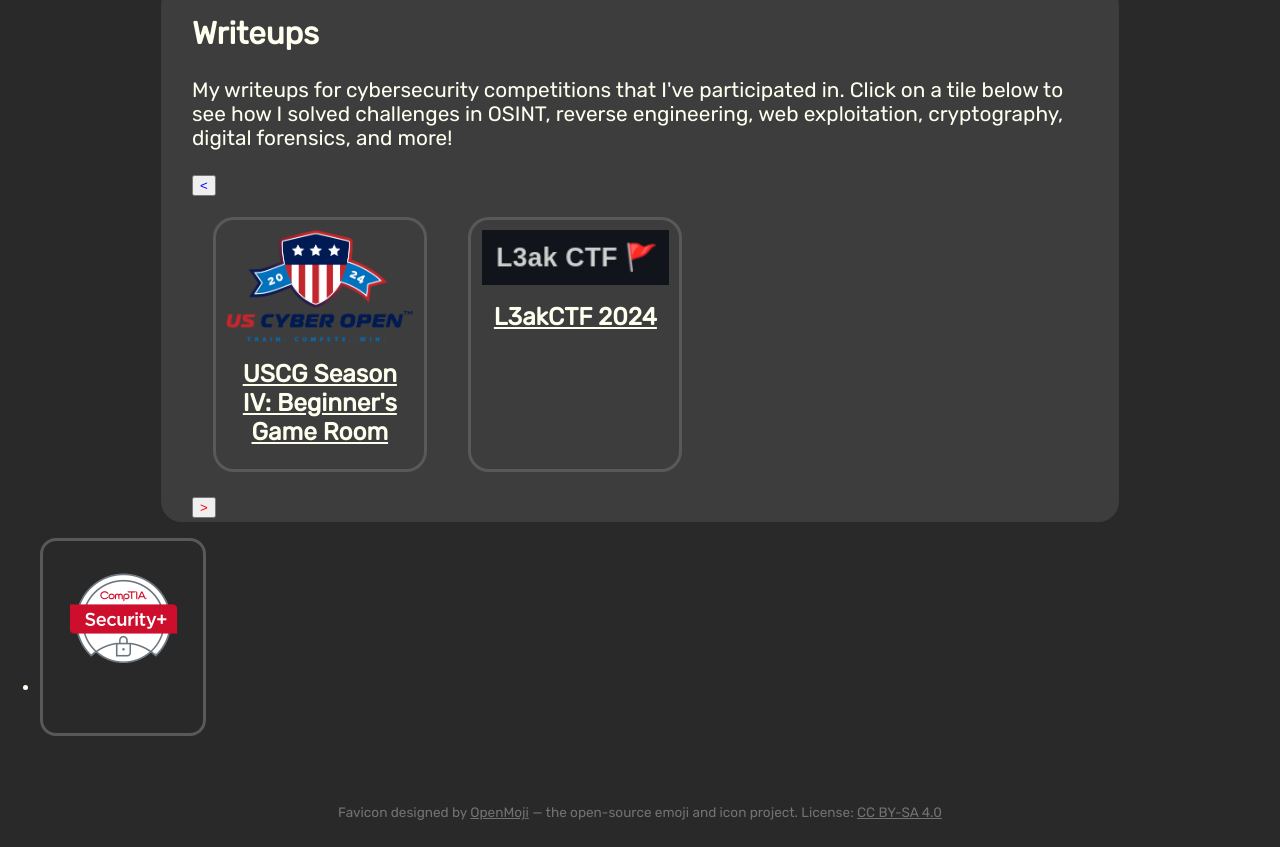
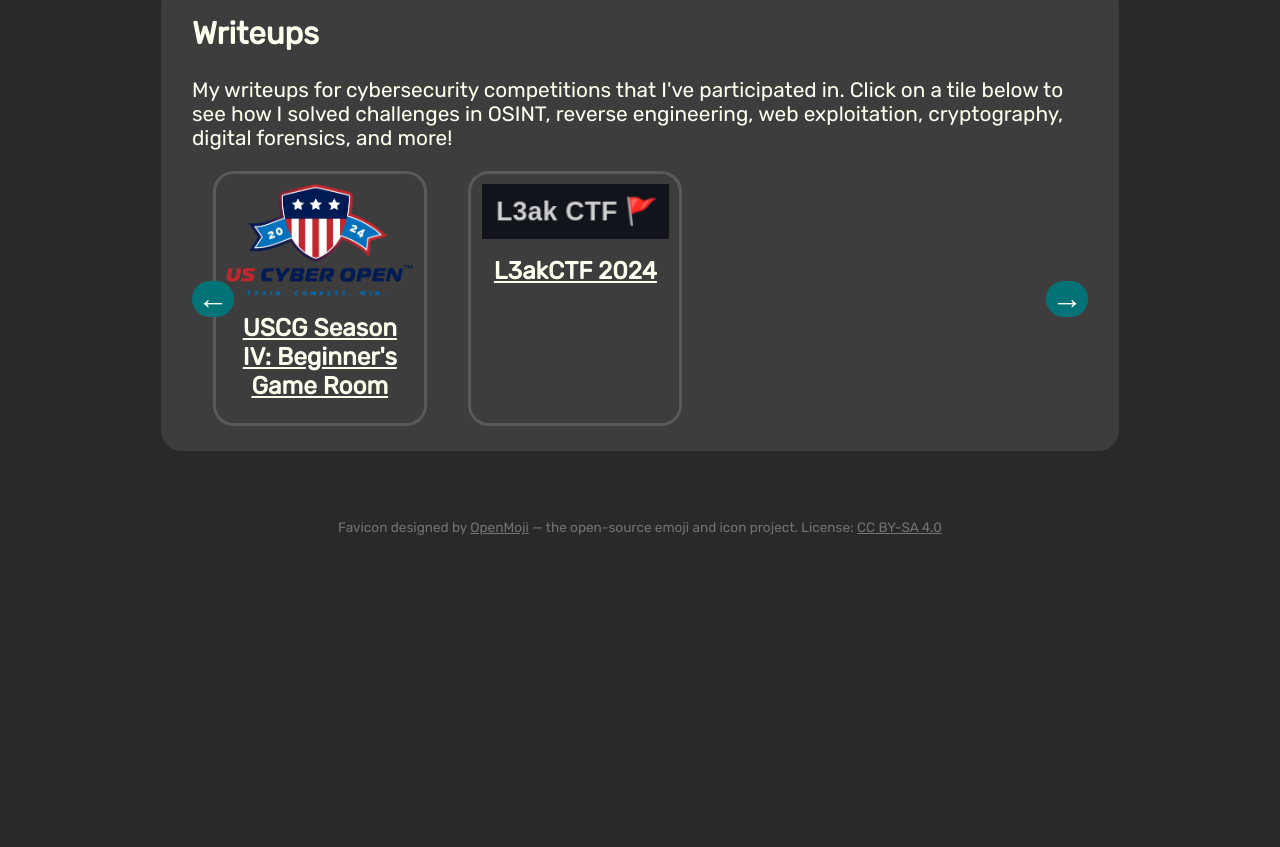
Before and after one commit to rstacks/my-website, a React (Vite) app: page /home in a window 1280 px wide. Shown: the part 1338-2185 px from the top of the page. After the commit the page ends 1901 px from the top, so only its background shows below. Built offline with nearby package versions, Linux system fonts and the light colour scheme.

Commit message:
Arrow buttons styled and placed correctly

```diff
--- a/src/components/PortfolioComponent.jsx
+++ b/src/components/PortfolioComponent.jsx
@@ -7,14 +7,7 @@ export function PortfolioComponent() {
     <>
       <Header text="PORTFOLIO" />
       <article>
-        <section>
-          <WriteupsSection />
-          <ul>
-            <li>
-              <PortfolioItem imageSrc="/images/logosecurityplus.png" imageAlt="temp" />
-            </li>
-          </ul>
-        </section>
+        <WriteupsSection />
       </article>
     </>
   );
--- a/src/components/WriteupsSection.jsx
+++ b/src/components/WriteupsSection.jsx
@@ -9,7 +9,8 @@ export function WriteupsSection() {
         Click on a tile below to see how I solved challenges in OSINT, reverse
         engineering, web exploitation, cryptography, digital forensics, and more!
       </p>
-      <button id="writeups-left-button">&lt;</button>
+      <div id="writeups-list">
+        <button id="writeups-left-button">←</button>
         <ul>
           <li>
             <PortfolioItem imageSrc="/images/uscg-2024-logo.png" imageAlt="USCG 2024 Logo"
@@ -20,7 +21,8 @@ export function WriteupsSection() {
               title="L3akCTF 2024" />
           </li>
         </ul>
-      <button id="writeups-right-button">&gt;</button>
+        <button id="writeups-right-button">→</button>
+      </div>
     </section>
   );
 }
--- a/src/styles.css
+++ b/src/styles.css
@@ -393,12 +393,31 @@ hr {
   margin-right: 1em;
 }
 
+#writeups-list {
+  position: relative;
+}
+
+#writeups-left-button, #writeups-right-button {
+  position: absolute;
+  top: 50%;
+  transform: translateY(-50%);
+  background-color: #047377;
+  color: #FFFFF0;
+  font-weight: bold;
+  border-radius: 1em;
+  border-style: none;
+  font-size: 1.5em;
+  padding: 0em;
+  padding-left: 0.17em;
+  padding-right: 0.17em;
+}
+
 #writeups-left-button {
-  color: blue;
+  left: 0em;
 }
 
 #writeups-right-button {
-  color: red;
+  right: 0em;
 }
 
 .project-entry, .cert-entry {
```
Lines whose indentation alone changed are shown as unchanged.
